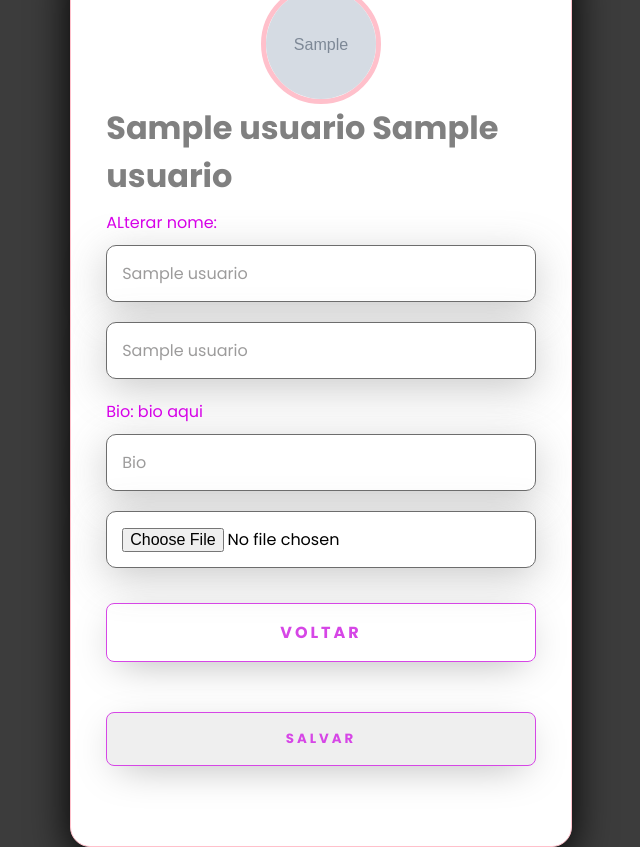
After one commit to EvandroYudi64/Projeto-WebChat, a PHP site: page /perfil.php in a window 1280 px wide. The commit adds this page. Shown: the whole page, without its empty margins (319-959 px from the left). Run offline with PHP 8.4, Linux system fonts and the light colour scheme; the visitor is signed in with stand-in values (Sample User, id 1); tables that the repository leaves empty or names only in its code hold one stand-in row (values such as "Sample post"); grey boxes marked "Sample" are stand-in pictures; some libraries are stand-ins or nearby versions.

Commit message:
funcionalidade de editar perfil adicionada

```diff
--- a/View/FormCadastro.php
+++ b/View/FormCadastro.php
@@ -4,7 +4,7 @@
     <meta charset="UTF-8">
     <meta http-equiv="X-UA-Compatible" content="IE=edge">
     <meta name="viewport" content="width=device-width, initial-scale=1.0">
-    <link rel="stylesheet" href="css/style.css" type="text/css">
+    <link rel="stylesheet" href="./css/style.css" type="text/css">
     <link rel="stylesheet" href="https://cdnjs.cloudflare.com/ajax/libs/font-awesome/5.15.2/css/all.min.css"/>
     <title>Cadastro</title>
 </head>
--- a/View/FormLogin.php
+++ b/View/FormLogin.php
@@ -4,7 +4,7 @@
     <meta charset="UTF-8">
     <meta http-equiv="X-UA-Compatible" content="IE=edge">
     <meta name="viewport" content="width=device-width, initial-scale=1.0">
-    <link rel="stylesheet" href="css/style.css">
+    <link rel="stylesheet" href="./css/style.css">
     <link rel="stylesheet" href="https://cdnjs.cloudflare.com/ajax/libs/font-awesome/5.15.2/css/all.min.css"/>
     <title>Login</title>
 </head>
--- /dev/null
+++ b/View/perfil.php
@@ -0,0 +1,56 @@
+<?php
+include_once("../conexao.php");
+session_start();
+if (!isset($_SESSION['id'])) {
+    header("location: FormLogin.php");
+}
+?>
+<!DOCTYPE html>
+<html lang="pt-br">
+
+<head>
+    <meta charset="UTF-8">
+    <meta http-equiv="X-UA-Compatible" content="IE=edge">
+    <meta name="viewport" content="width=device-width, initial-scale=1.0">
+    <title>Butterchat</title>
+    <link rel="stylesheet" href="./css/chatarea.css">
+    <link rel="stylesheet" href="./css/style.css">
+    <link rel="stylesheet" href="https://pro.fontawesome.com/releases/v5.10.0/css/all.css" integrity="sha384-AYmEC3Yw5cVb3ZcuHtOA93w35dYTsvhLPVnYs9eStHfGJvOvKxVfELGroGkvsg+p" crossorigin="anonymous" />
+</head>
+<body>
+        <form action="../Model/editarPerfil.php?usuario_id=<?php echo $_SESSION['id']?>" method="POST" enctype="multipart/form-data">
+            <div class="form">
+                <div class="card" style="background-color:#fff;">
+
+                    <?php
+                        $perfilQ = "SELECT * FROM `usuario` WHERE usuario_id = '{$_SESSION["id"]}'";
+                        $sql = mysqli_query($conexao, $perfilQ);
+                        if(!$perfilQ){
+                            echo "conexao falhou";
+                        }else{
+                                $dados = mysqli_fetch_assoc($sql);
+                        }
+                    ?>
+                    <img src="../img/<?php echo $dados['foto']; ?>" alt="" style="object-fit: cover;border-radius: 50%;border: 5px solid pink;width:120px;height:120px;">
+                    <h1 style="color: gray;"><?php echo $dados['nome']." ".$dados['sobrenome']?></h1>
+                    <div class="txtfield">
+                        <label for="nome">ALterar nome:</label>
+                        <input type="text" name="nome" id="sobrenome" placeholder="<?php echo$dados['nome'];?>" >
+                    </div>
+                    <div class="txtfield">
+                        <input type="text" name="sobrenome" id="sobrenome" placeholder="<?php echo$dados['sobrenome'];?>" >
+                    </div>
+                    <div class="txtfield">
+                        <label for="nome">Bio: bio aqui</label>
+                        <input type="text" name="bio" id="bio" placeholder="Bio" >
+                    </div>
+                    <div class="txtfield"><input type="file" name="imagem" id="imagem"></div>
+                    <a href="mensagem.php" class="btn-login" style="justify-content: center; text-align:center;">Voltar</a>
+                    <button type="submit" class="btn-login" id="salvar" name="salvar" value="salvar">Salvar</button><br>
+                </div>
+            </div>
+        </form>
+    <script src="https://code.jquery.com/jquery-3.6.0.min.js" integrity="sha256-/xUj+3OJU5yExlq6GSYGSHk7tPXikynS7ogEvDej/m4=" crossorigin="anonymous"></script>
+</body>
+
+</html>
```
Also changed, not shown: View/mensagem.php (+40 -2 lines), View/contatos.php (line endings or trailing spaces).
